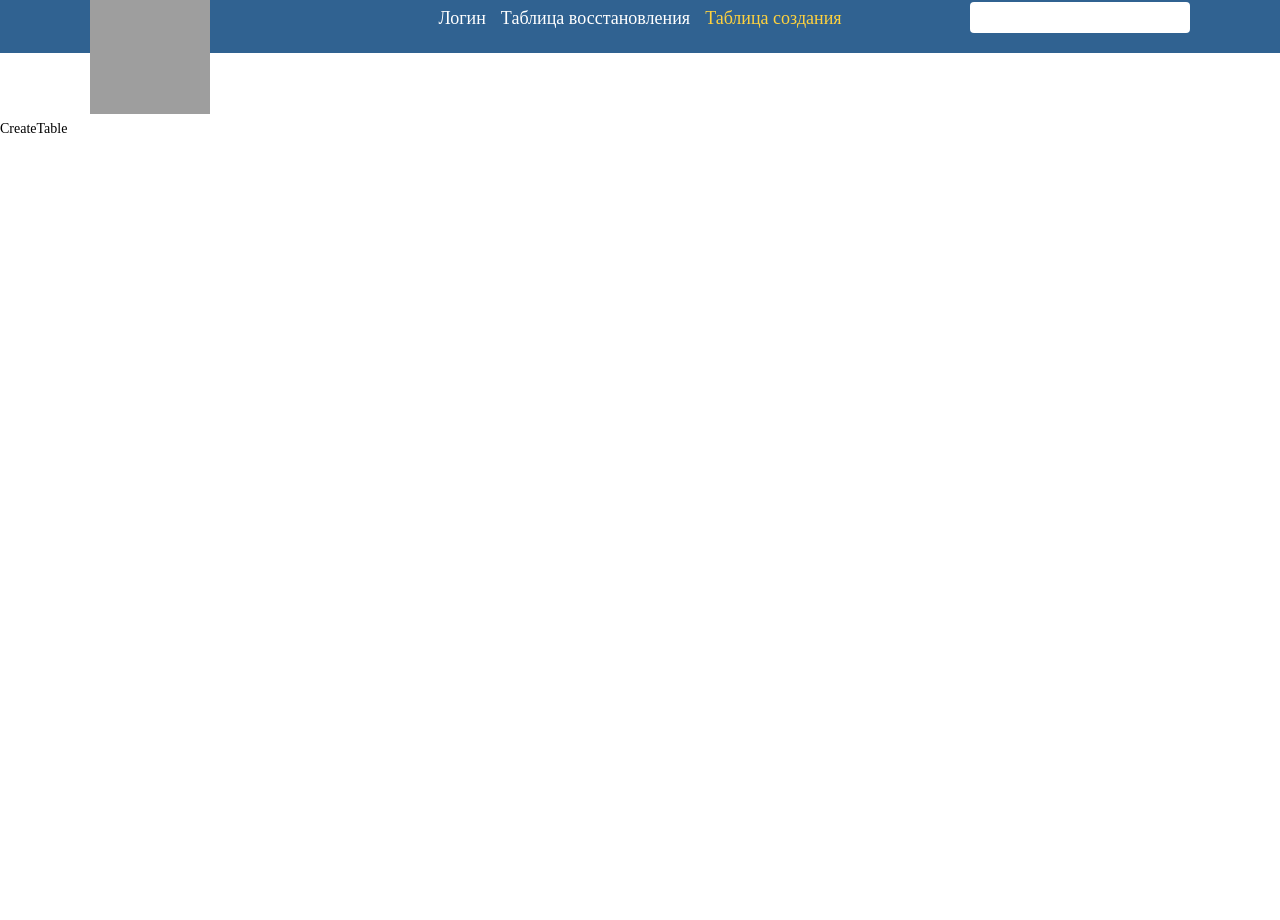
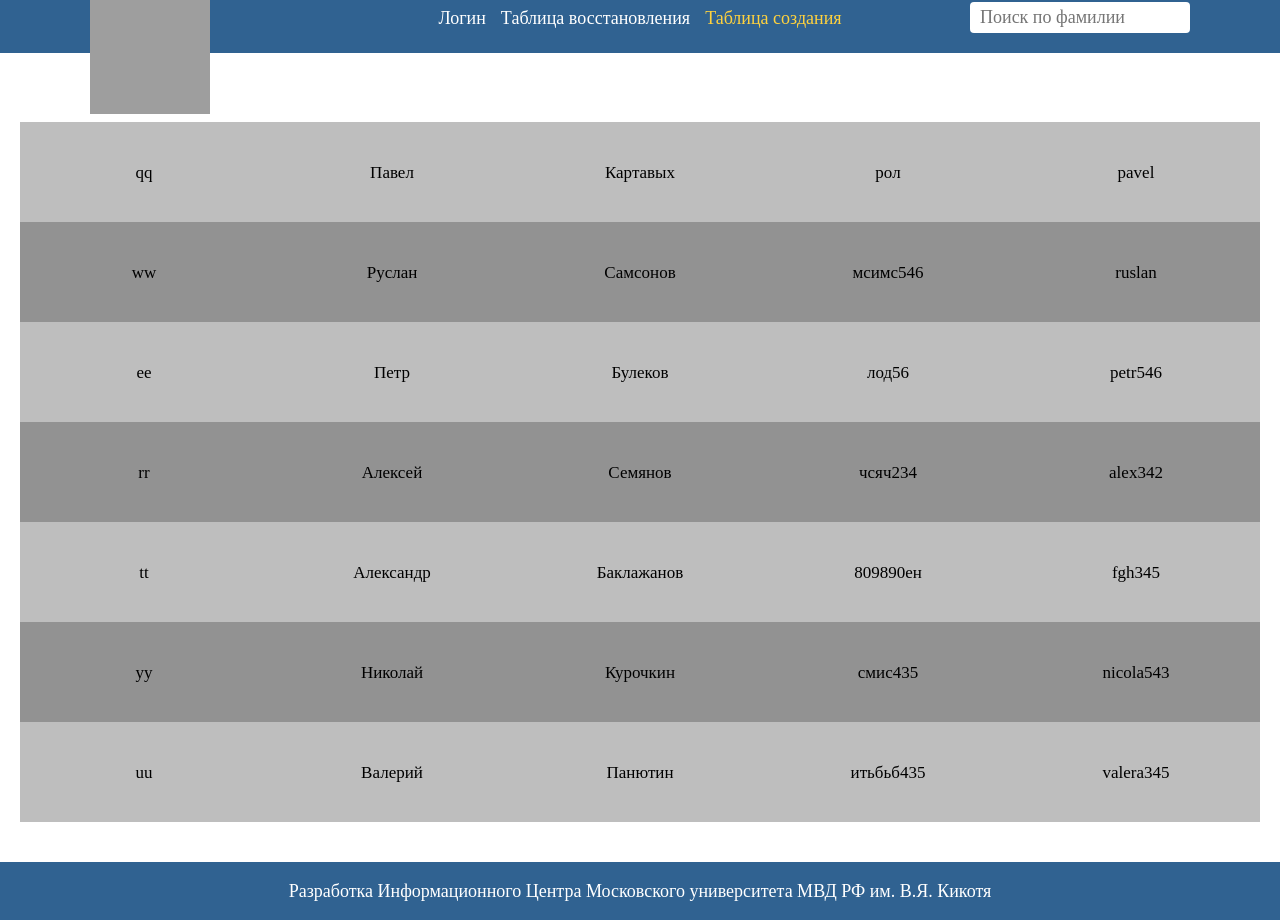
Before and after one commit to VladislavPixel/managerPasswords, a React (Create React App) app: page /createTable in a window 1280 px wide. Shown: the part 58-978 px from the top of the page. Before the commit the page ends 800 px from the top, so only its background shows below. Built offline with nearby package versions, Linux system fonts and the light colour scheme; grey boxes are pictures that could not be loaded.

Commit message:
create skeleton createTable

```diff
--- /dev/null
+++ b/src/app/components/common/spinner.jsx
@@ -0,0 +1,20 @@
+import React from "react"
+
+const Spinner = () => {
+	return (
+		<div className="spinner-wrapper">
+			<div className="spinner-wrapper__element lds-roller">
+				<div></div>
+				<div></div>
+				<div></div>
+				<div></div>
+				<div></div>
+				<div></div>
+				<div></div>
+				<div></div>
+			</div>
+		</div>
+	)
+}
+
+export default Spinner
--- a/src/app/components/pages/createTable/createTablePage.jsx
+++ b/src/app/components/pages/createTable/createTablePage.jsx
@@ -1,7 +1,10 @@
 import React, { useEffect } from "react"
 import Header from "../../ui/header"
+import CreateTableList from "../../ui/createTableList"
 import { getStatusLoadingCreateTable, fetchAllCreateTableData } from "../../../store/createTable"
 import { useSelector, useDispatch } from "react-redux"
+import Spinner from "../../common/spinner"
+import Footer from "../../ui/footer"
 
 const CreateTablePage = () => {
 	const dispatch = useDispatch()
@@ -15,8 +18,11 @@ const CreateTablePage = () => {
 		<React.Fragment>
 			<Header />
 			<main className="content-block">
-				CreateTable
+				{(statusLoading && <Spinner />) ||
+					<CreateTableList />
+				}
 			</main>
+			{!statusLoading && <Footer />}
 		</React.Fragment>
 	)
 }
--- /dev/null
+++ b/src/app/components/ui/createTableList.jsx
@@ -0,0 +1,26 @@
+import React from "react"
+import { useSelector } from "react-redux"
+import { getCreateTableData } from "../../store/createTable"
+
+const CreateTableList = () => {
+	const createTableData = useSelector(getCreateTableData())
+	return (
+		<section className="content-block__create-table-wrap wrap-table-create">
+			{createTableData.map(people => {
+				return (
+					<div key={people._id} className="wrap-table-create__line">
+						{Object.keys(people).map((key, index) => {
+							return (
+								<div key={index} className="wrap-table-create__column">
+									<div className="wrap-table-create__text">{people[key]}</div>
+								</div>
+							)
+						})}
+					</div>
+				)
+			})}
+		</section>
+	)
+}
+
+export default CreateTableList
--- /dev/null
+++ b/src/app/components/ui/footer.jsx
@@ -0,0 +1,11 @@
+import React from "react"
+
+const Footer = () => {
+	return (
+		<footer className="footer">
+			<div className="footer__content">Разработка Информационного Центра Московского университета МВД РФ им. В.Я. Кикотя</div>
+		</footer>
+	)
+}
+
+export default Footer
--- a/src/app/components/ui/search.jsx
+++ b/src/app/components/ui/search.jsx
@@ -3,7 +3,7 @@ import React from "react"
 const Search = () => {
 	return (
 		<div className="content-header__search">
-			<input type="text" id="search" className="content-header__input" />
+			<input type="text" id="search" placeholder="Поиск по фамилии" className="content-header__input" />
 		</div>
 	)
 }
--- a/src/app/scss/contentBlock.scss
+++ b/src/app/scss/contentBlock.scss
@@ -1,3 +1,41 @@
 .content-block{
 	padding-top: 180px;
+	&__create-table-wrap{
+		padding: 0px 20px 40px 20px;
+	}
 }
+
+.wrap-table-create{
+	display: flex;
+	flex-direction: column;
+	&__line{
+		display: flex;
+		flex: 0 1 100px;
+		transition: all 0.3s ease 0s;
+		&:nth-child(even){
+			background: rgb(146, 146, 146);
+			@media(min-width: 992px) {
+				&:hover{
+					background: rgb(170, 170, 170);
+				}
+			}
+		}
+		&:nth-child(odd){
+			background: rgb(190, 190, 190);
+			@media(min-width: 992px) {
+				&:hover{
+					background: rgb(214, 214, 214);
+				}
+			}
+		}
+	}
+	&__column{
+		flex: 0 1 20%;
+		display: flex;
+		justify-content: center;
+		align-items: center;
+	}
+	&__text{
+		font-size: 17px;
+	}
+}
--- /dev/null
+++ b/src/app/scss/footer.scss
@@ -0,0 +1,9 @@
+.footer{
+	background-color: #306291;
+	padding: 20px;
+	&__content{
+		text-align: center;
+		color: #fff;
+		font-size: 18px;
+	}
+}
--- /dev/null
+++ b/src/app/scss/spinner.scss
@@ -0,0 +1,89 @@
+.spinner-wrapper{
+	width: 100%;
+	display: flex;
+	justify-content: center;
+}
+.lds-roller {
+  display: inline-block;
+  position: relative;
+  width: 80px;
+  height: 80px;
+}
+.lds-roller div {
+  animation: lds-roller 1.2s cubic-bezier(0.5, 0, 0.5, 1) infinite;
+  transform-origin: 40px 40px;
+}
+.lds-roller div:after {
+  content: " ";
+  display: block;
+  position: absolute;
+  width: 7px;
+  height: 7px;
+  border-radius: 50%;
+  background: #306291;
+  margin: -4px 0 0 -4px;
+}
+.lds-roller div:nth-child(1) {
+  animation-delay: -0.036s;
+}
+.lds-roller div:nth-child(1):after {
+  top: 63px;
+  left: 63px;
+}
+.lds-roller div:nth-child(2) {
+  animation-delay: -0.072s;
+}
+.lds-roller div:nth-child(2):after {
+  top: 68px;
+  left: 56px;
+}
+.lds-roller div:nth-child(3) {
+  animation-delay: -0.108s;
+}
+.lds-roller div:nth-child(3):after {
+  top: 71px;
+  left: 48px;
+}
+.lds-roller div:nth-child(4) {
+  animation-delay: -0.144s;
+}
+.lds-roller div:nth-child(4):after {
+  top: 72px;
+  left: 40px;
+}
+.lds-roller div:nth-child(5) {
+  animation-delay: -0.18s;
+}
+.lds-roller div:nth-child(5):after {
+  top: 71px;
+  left: 32px;
+}
+.lds-roller div:nth-child(6) {
+  animation-delay: -0.216s;
+}
+.lds-roller div:nth-child(6):after {
+  top: 68px;
+  left: 24px;
+}
+.lds-roller div:nth-child(7) {
+  animation-delay: -0.252s;
+}
+.lds-roller div:nth-child(7):after {
+  top: 63px;
+  left: 17px;
+}
+.lds-roller div:nth-child(8) {
+  animation-delay: -0.288s;
+}
+.lds-roller div:nth-child(8):after {
+  top: 56px;
+  left: 12px;
+}
+@keyframes lds-roller {
+  0% {
+    transform: rotate(0deg);
+  }
+  100% {
+    transform: rotate(360deg);
+  }
+}
--- a/src/app/scss/style.scss
+++ b/src/app/scss/style.scss
@@ -1,6 +1,8 @@
 @import "null";
+@import "spinner";
 @import "header";
 @import "contentBlock";
+@import "footer";
 @import "loginBlock";
 @import "form";
 
--- a/src/app/store/createTable.js
+++ b/src/app/store/createTable.js
@@ -27,13 +27,13 @@ const createTableSlice = createSlice({
 
 const { actions, reducer: createTableReducer } = createTableSlice
 const { createTableRequested, createTableRecived, createTableRequestField } = actions
+
 // Actions
 export function fetchAllCreateTableData() {
 	return async (dispatch) => {
 		dispatch(createTableRequested())
 		try {
 			const data = await globalApi.fetchAllCreate()
-			console.log(data, "data")
 			dispatch(createTableRecived(data))
 		} catch (error) {
 			dispatch(createTableRequestField(error.message))
@@ -47,5 +47,10 @@ export function getStatusLoadingCreateTable() {
 		return state.createTable.isLoading
 	}
 }
+export function getCreateTableData() {
+	return (state) => {
+		return state.createTable.entities
+	}
+}
 
 export default createTableReducer
```
Also changed, not shown: src/app/store/recoveryTable.js (added).
